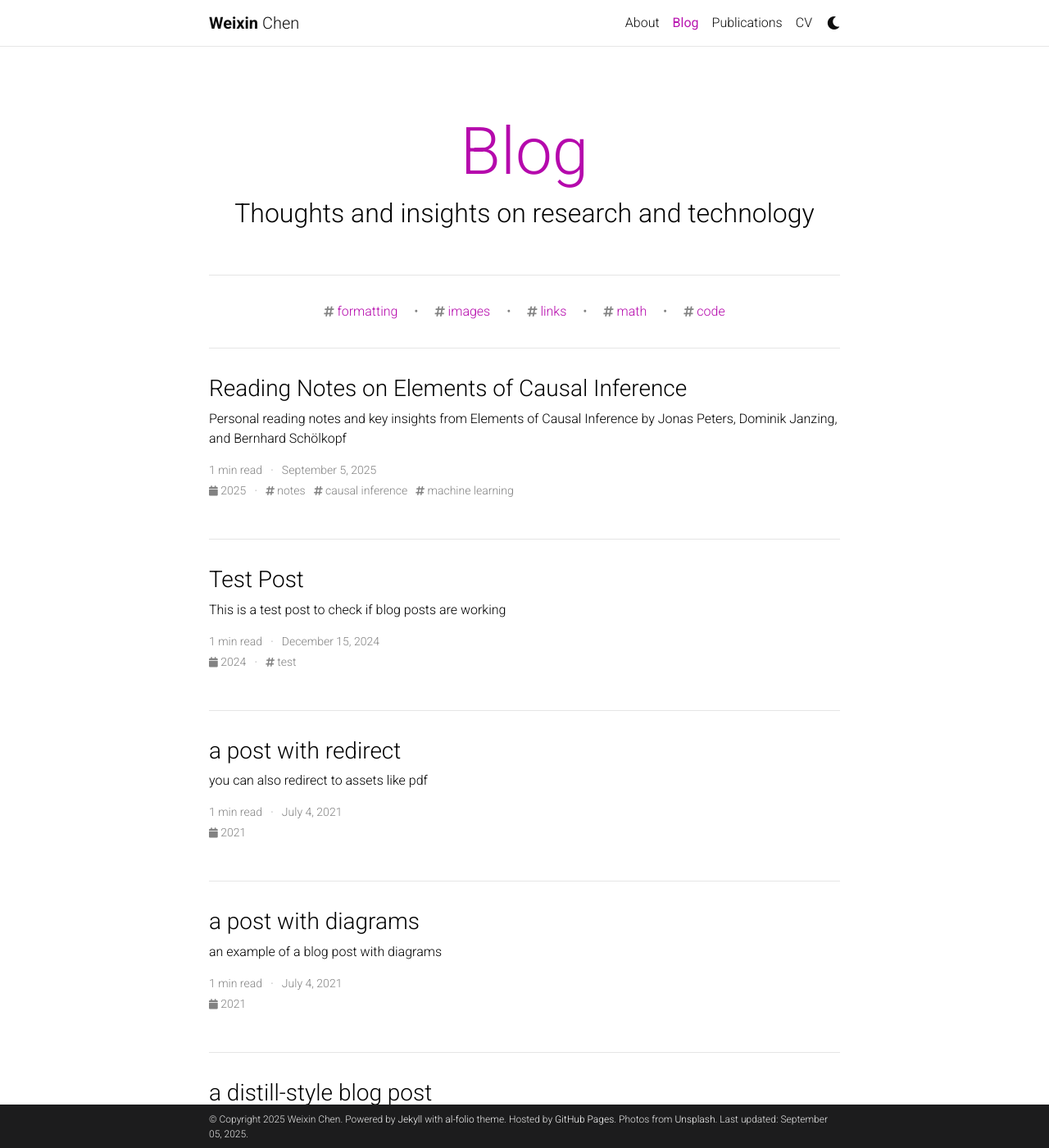
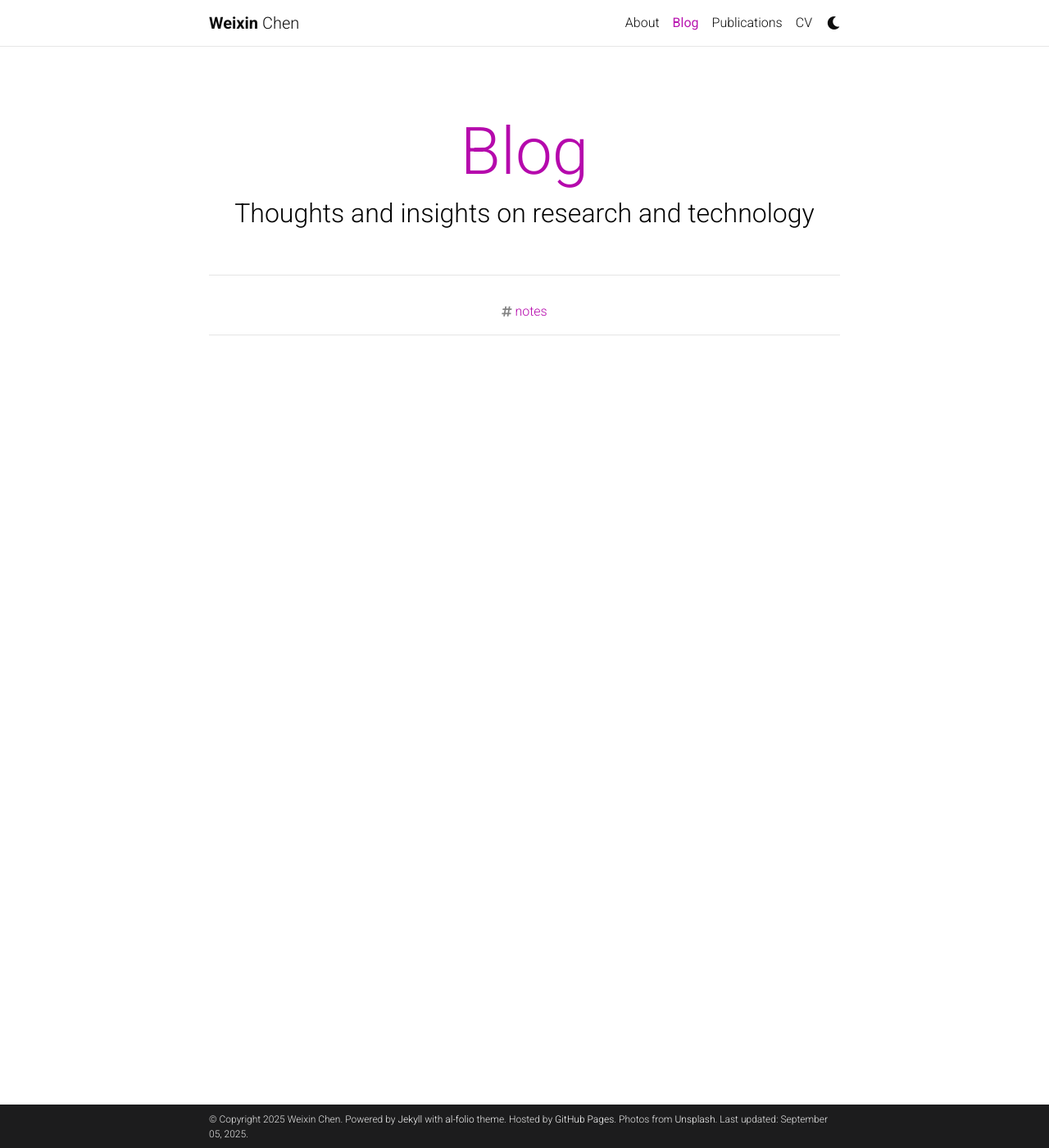
Before and after one commit to chenweixin107/chenweixin107.github.io, a Jekyll site: the page built from blog/index.html, in a window 1280 px wide and 1400 px high. Shown: the whole window at 82% size. Built offline with Jekyll 4.4.1, drawn with Linux system fonts in a browser that asks for light colours; comment, search, counter and statistics services are not loaded; a style sheet for code colours, icons or effects is not loaded; some of the changed text lies outside the part shown.

Commit message:
Update blogs

```diff
--- a/_config.yml
+++ b/_config.yml
@@ -226,7 +226,7 @@ jekyll-archives:
     tag: '/blog/tag/:name/'
     category: '/blog/category/:name/'
 
-display_tags: ['formatting', 'images', 'links', 'math', 'code'] # this tags will be dispalyed on the front page of your blog
+display_tags: ['notes'] # this tags will be dispalyed on the front page of your blog
 
 # -----------------------------------------------------------------------------
 # Jekyll Scholar
--- a/blog/index.html
+++ b/blog/index.html
@@ -36,7 +36,7 @@ pagination:
   {% endif %}
 
   <ul class="post-list">
-    {% for post in site.posts %}
+    {% for post in paginator.posts %}
 
     {% if post.external_source == blank %}
       {% assign read_time = post.content | number_of_words | divided_by: 180 | plus: 1 %}
```
